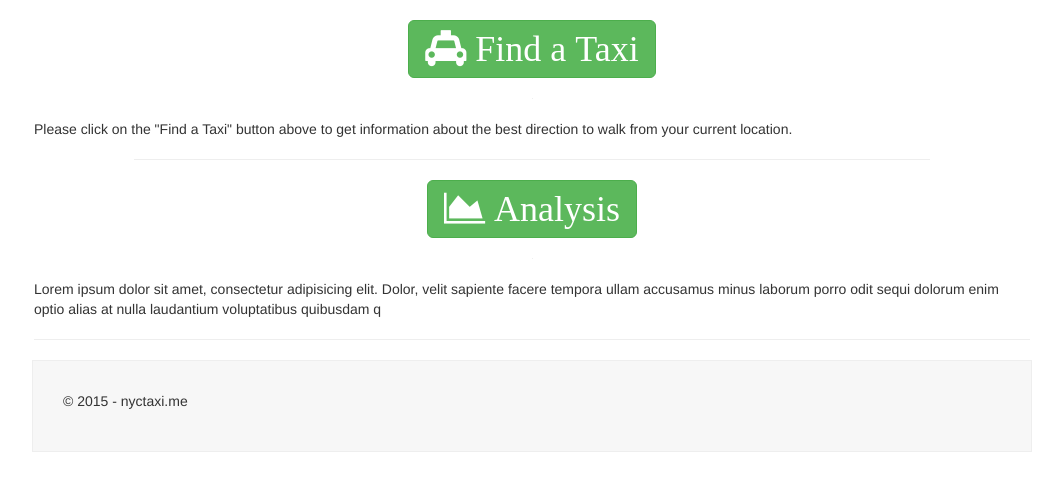
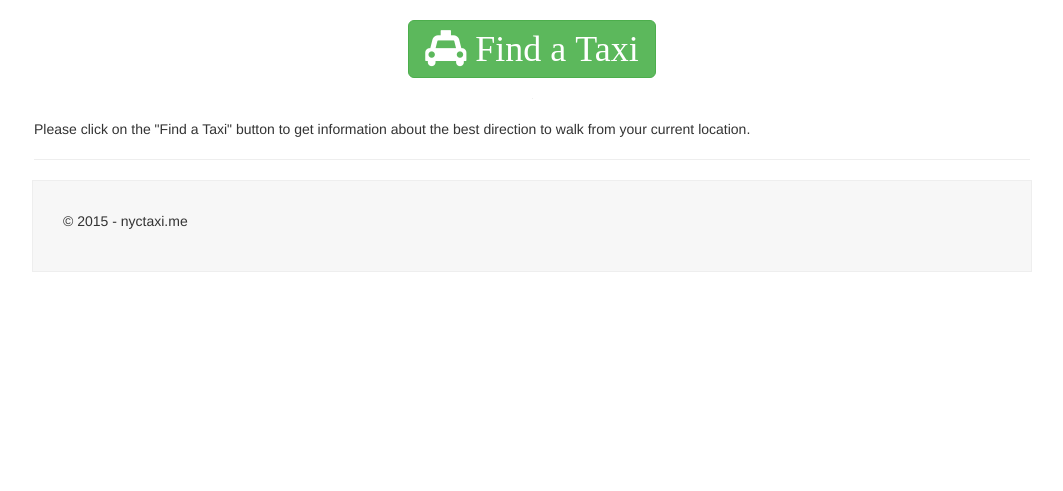
Before and after one commit to willgroves/NYCTaxi.me, a Flask app: page /static/splash/index.html in a window 1280 px wide. Shown: the part 110-601 px from the top of the page, without its empty margins (108-1171 px from the left). Run offline with Flask 2, Linux system fonts and the light colour scheme; parts of the project's set-up code (start-up, migrations or seed data) failed here and were passed over; some libraries are stand-ins or nearby versions.

Commit message:
small fixes

```diff
--- a/flasksite/static/splash/css/styles.css
+++ b/flasksite/static/splash/css/styles.css
@@ -24,6 +24,7 @@ table {
     cellpadding: 4px;
     cellspacing: 4px;
     border: 0;
+
 }
 
 .cf:before,
@@ -74,7 +75,8 @@ html, body {
 	width: 100%;
 	height: 100%;
 }
-body { font: normal 1em/1.5em 'Open Sans', sans-serif; color: #333; margin-bottom: 20px; }
+body { font: normal 1em/1.5em 'Open Sans', sans-serif; color: #333; margin-bottom: 20px;
+     }
 
 a { color: #333; text-decoration: none; }
 a:hover { color: #b2c3e8; }
--- a/flasksite/static/splash/index.html
+++ b/flasksite/static/splash/index.html
@@ -15,7 +15,7 @@
 	<![endif]-->
   </head>
 
-  <body>
+  <body style="display: none;">
     <div class="splash fade-in">
       <h1 class="splash-title fade-in" style=" font-size:
 					      29pt;">nyctaxi.me</h1>
@@ -41,14 +41,17 @@
 	  <i class="fa fa-cab fa-2x"> Find a Taxi</i></a></center></td></tr>
 	  <tr><td><hr width="0%"/></td></tr>
 	  <tr><td>
-	  Please click on the "Find a Taxi" button above to get information about the best direction to walk from your current location.</td></tr>
-	  <tr><td><hr width="80%"/></td></tr>
+	  Please click on the "Find a Taxi" button to get information about the best direction to walk from your current location.</td></tr>
+	 <!-- <tr><td><hr width="80%"/></td></tr>
 	  <tr>
 	  <td style=" align: center; "><center><a class="btn btn-lg btn-success" href="#"><i class="fa fa-area-chart fa-2x"> Analysis</i></a></center></td></tr>
 	  <tr><td><hr width="0%"/></td></tr>
 
-	<tr><td>Lorem ipsum dolor sit amet, consectetur adipisicing elit. Dolor, velit sapiente facere tempora ullam accusamus minus laborum porro odit sequi dolorum enim optio alias at nulla laudantium voluptatibus quibusdam q</td></tr></table>
+	<tr><td>Lorem ipsum dolor sit amet, consectetur adipisicing elit. Dolor, velit sapiente facere tempora ullam accusamus minus laborum porro odit sequi dolorum enim optio alias at nulla laudantium voluptatibus quibusdam q</td></tr>
+	-->
+	</table>
 	<hr />
+
       </section>
 
       <footer>
@@ -60,6 +63,8 @@
     <script type="text/javascript" src="js/main.js"></script>
     <!-- Latest compiled and minified JavaScript -->
     <script src="https://maxcdn.bootstrapcdn.com/bootstrap/3.3.1/js/bootstrap.min.js"></script>
-
+    <script type="text/javascript">
+      $('body')[0].style.display='';
+    </script>
   </body>
 </html>
--- a/flasksite/templates/ui.js
+++ b/flasksite/templates/ui.js
@@ -122,6 +122,7 @@ function dochange() { if (dopumode == 1) {
     unanimateWG("#pickcheckicon",['fa-check-square'],['fa-square']);
     permithourchange = 1;
     setMapHour(hourset);
+    updateURL(null);
 }
 		    }
 addButton('<i class="fa fa-square" id="dropcheckicon"></i> Dropoff Intensity',dochange);
```
